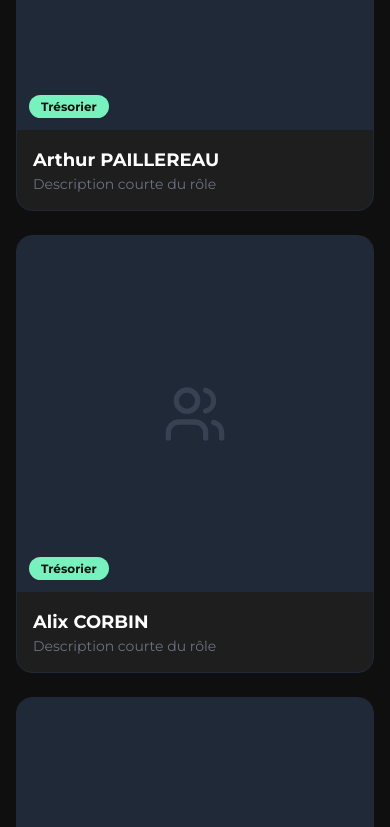
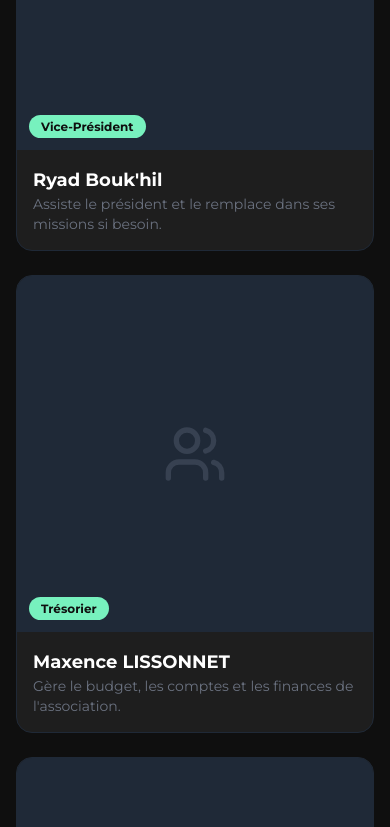
Before and after one commit to Association-ADIIL/front, a React (Vite) app: page /about in a window 390 px wide. Shown: the part 2514-3341 px from the top of the page. Built offline with nearby package versions, Linux system fonts and the light colour scheme; no server answers; a web font is replaced by a local one.

Commit message:
Implemented Filiere instead of StudendGroup

```diff
--- a/src/api/auth.ts
+++ b/src/api/auth.ts
@@ -6,7 +6,7 @@ export interface User {
   firstName: string;
   lastName: string;
   type: 'STUDENT' | 'PROFESSOR' | 'EXTERNAL' | 'ADMIN_BDE' | 'ADMIN_PROF';
-  studentGroup?: string;
+  filiere?: 'INFO' | 'MMI' | 'TC' | 'BIO' | 'AUTRES' | null;
   emailOnOrder?: boolean;
   emailOnRecharge?: boolean;
   deletedAt?: string | null;
@@ -71,6 +71,7 @@ export const logout = async (): Promise<{ message: string }> => {
 // Update own profile
 export const updateProfile = async (data: {
   studentGroup?: string | null;
+  filiere?: string | null;
   emailOnOrder?: boolean;
   emailOnRecharge?: boolean;
 }): Promise<{ message: string; user: User }> => {
--- a/src/api/orders.ts
+++ b/src/api/orders.ts
@@ -188,3 +188,9 @@ export const confirmOrderPickup = async (id: number): Promise<{ order: Order; me
     method: 'POST',
   });
 };
+
+export const deleteOrder = async (id: number): Promise<{ message: string }> => {
+  return fetchJson(`/orders/${id}`, {
+    method: 'DELETE',
+  });
+};
--- a/src/pages/AboutPage.tsx
+++ b/src/pages/AboutPage.tsx
@@ -5,76 +5,88 @@ import SEO from '../components/SEO';
 // TODO: Remplacer par les vraies données des membres
 const teamMembers = [
   {
-    name: "Sami HAJADI",
+    name: "Lucas VAN-MESSEM",
     role: "Président",
     image: null, // TODO: Ajouter l'URL de la photo
-    description: "Description courte du rôle"
+    description: "Représente l'association et coordonne l'ensemble du bureau et des projets."
   },
   {
-    name: "Arthur PAILLEREAU",
+    name: "Ryad Bouk'hil",
+    role: "Vice-Président",
+    image: null, // TODO: Ajouter l'URL de la photo
+    description: "Assiste le président et le remplace dans ses missions si besoin."
+  },
+  {
+    name: "Maxence LISSONNET",
     role: "Trésorier",
     image: null,
-    description: "Description courte du rôle"
+    description: "Gère le budget, les comptes et les finances de l'association."
+  },
+  {
+    name: "Matthias De Oliveira",
+    role: "Vice-Trésorier",
+    image: null,
+    description: "Seconde le trésorier dans la gestion financière de l'association."
   },
   {
     name: "Alix CORBIN",
-    role: "Trésorier",
+    role: "Responsable Communication",
     image: null,
-    description: "Description courte du rôle"
+    description: "Pilote la communication et l'image de l'association sur tous les canaux."
   },
   {
-    name: "Lucas VAN-MESSEM",
-    role: "Secrétaire",
+    name: "Sofiane Lachguer",
+    role: "Vice-Responsable Communication",
     image: null,
-    description: "Description courte du rôle"
+    description: "Accompagne le responsable communication dans la création de contenus."
   },
   {
-    name: "Maxence LISSONNET",
-    role: "Boutique",
+    name: "Mathéo Rousseau",
+    role: "Vice-Secrétaire",
     image: null,
-    description: "Description courte du rôle"
+    description: "Aide à la rédaction des comptes-rendus et au suivi administratif."
   },
   {
-    name: "Barnabé HAVARD",
-    role: "Resp. Boutique",
+    name: "Evan Hériault",
+    role: "Membre Actif",
     image: null,
-    description: "Description courte du rôle"
+    description: "Participe activement aux projets et missions de l'association."
   },
   {
-    name: "Julien DAUVERGNE",
-    role: "Boutique & Finances",
+    name: "Macéo Morin",
+    role: "Membre Actif",
     image: null,
-    description: "Description courte du rôle"
+    description: "Participe activement aux projets et missions de l'association."
   },
   {
-    name: "Mathis LE-NÔTRE",
-    role: "Cuisinier",
+    name: "Yannis Chevalier",
+    role: "Membre Actif",
     image: null,
-    description: "Description courte du rôle"
+    description: "Participe activement aux projets et missions de l'association."
   },
   {
     name: "Antoine RIOUL",
-    role: "Boutique",
+    role: "Membre Actif",
     image: null,
-    description: "Description courte du rôle"
+    description: "Participe à la gestion de la boutique et au suivi des produits de l'association."
   },
   {
     name: "Dylan LEBOIS",
-    role: "Boutique",
+    role: "Membre Actif",
     image: null,
-    description: "Description courte du rôle"
+    description: "Participe à la gestion de la boutique et des stocks."
   },
   {
     name: "Tom GAUDIN",
-    role: "Évènements",
+    role: "Membre Actif",
     image: null,
-    description: "Description courte du rôle"
+    description: "Participe à l'organisation et à la coordination des évènements de l'association."
   },
   {
     name: "Marc FOUCHER",
-    role: "Cuisinier & Boutique",
+    role: "Membre Actif",
     image: null,
-    description: "Description courte du rôle"
+    description: "Prépare les plats lors des évènements et contribue à la gestion de la boutique."
   }
 ];
 
@@ -180,7 +192,7 @@ const AboutPage: React.FC = () => {
       <section className="py-20 bg-darker-bg">
         <div className="container mx-auto px-4">
           <div className="text-center mb-12">
-            <span className="text-accent-mint text-sm font-bold uppercase tracking-wider">Bureau 2025-2026</span>
+            <span className="text-accent-mint text-sm font-bold uppercase tracking-wider">Bureau 2026-2027</span>
             <h2 className="text-4xl md:text-5xl font-koulen text-white mt-2">L'EQUIPE</h2>
             <p className="text-gray-400 mt-4 max-w-xl mx-auto font-montserrat">
               Les membres du bureau qui font vivre l'association au quotidien.
--- a/src/pages/RegisterPage.tsx
+++ b/src/pages/RegisterPage.tsx
@@ -4,20 +4,6 @@ import { useAuth } from '../context/AuthContext';
 import { Mail, Lock, User, Users, UserPlus, ArrowRight, GraduationCap } from 'lucide-react';
 import SEO from '../components/SEO';
 
-const STUDENT_GROUPS = [
-  { value: 'G11A', label: '11A' },
-  { value: 'G11B', label: '11B' },
-  { value: 'G12C', label: '12C' },
-  { value: 'G12D', label: '12D' },
-  { value: 'G21A', label: '21A' },
-  { value: 'G21B', label: '21B' },
-  { value: 'G22C', label: '22C' },
-  { value: 'G22D', label: '22D' },
-  { value: 'G31A', label: '31A' },
-  { value: 'G31B', label: '31B' },
-  { value: 'G32C', label: '32C' },
-  { value: 'G32D', label: '32D' },
-];
 
 const ACCOUNT_TYPES = [
   { value: 'STUDENT', label: 'Etudiant', icon: GraduationCap },
@@ -33,8 +19,7 @@ const RegisterPage: React.FC = () => {
     email: '',
     password: '',
     confirmPassword: '',
-    type: 'STUDENT',
-    studentGroup: ''
+    type: 'STUDENT'
   });
   const [error, setError] = useState('');
   const [isLoading, setIsLoading] = useState(false);
@@ -53,11 +38,6 @@ const RegisterPage: React.FC = () => {
       return;
     }
 
-    if (formData.type === 'STUDENT' && !formData.studentGroup) {
-      setError("Le groupe TP est obligatoire pour les etudiants.");
-      return;
-    }
-
     setIsLoading(true);
     try {
       await register({
@@ -66,7 +46,6 @@ const RegisterPage: React.FC = () => {
         firstName: formData.firstName,
         lastName: formData.lastName,
         type: formData.type,
-        studentGroup: formData.type === 'STUDENT' ? formData.studentGroup : undefined
       });
     } catch (err: any) {
       if (err.code === 'EMAIL_EXISTS' || err.message?.includes('existe déjà')) {
@@ -208,7 +187,7 @@ const RegisterPage: React.FC = () => {
                                   <button
                                     key={value}
                                     type="button"
-                    onClick={() => setFormData(prev => ({ ...prev, type: value, studentGroup: value !== 'STUDENT' ? '' : prev.studentGroup }))}
+                                    onClick={() => setFormData(prev => ({ ...prev, type: value }))}
                                     className={`p-3 rounded-xl border transition-all flex flex-col items-center gap-1.5 ${
                                       formData.type === value
                                         ? 'bg-accent-mint/10 border-accent-mint text-accent-mint'
@@ -222,30 +201,9 @@ const RegisterPage: React.FC = () => {
                               </div>
                             </div>
 
-            {/* Student group */}
-            {formData.type === 'STUDENT' && (
-              <div>
-                <label className="block text-sm font-semibold text-gray-400 mb-3 uppercase tracking-wide">
-                  Groupe TP
-                </label>
-                <div className="grid grid-cols-4 gap-2">
-                  {STUDENT_GROUPS.map(({ value, label }) => (
-                    <button
-                      key={value}
-                      type="button"
-                      onClick={() => setFormData(prev => ({ ...prev, studentGroup: value }))}
-                      className={`py-2.5 px-3 rounded-xl border font-bold text-sm transition-all ${
-                        formData.studentGroup === value
-                          ? 'bg-accent-mint text-darker-bg border-accent-mint'
-                          : 'bg-dark-bg border-gray-700 text-gray-400 hover:border-gray-600 hover:text-white'
-                      }`}
-                    >
-                      {label}
-                    </button>
-                  ))}
-                </div>
-              </div>
-            )}
+
+
+
 
             {/* Legal notice */}
             <p className="text-xs text-gray-500 text-center mt-4">
```
Also changed, not shown: src/pages/MyAccountPage.tsx (+39 -40 lines), src/pages/OrderManagementPage.tsx (+41 -4 lines), src/pages/UserManagementPage.tsx (+17 -22 lines). Lines whose indentation alone changed are shown as unchanged.
